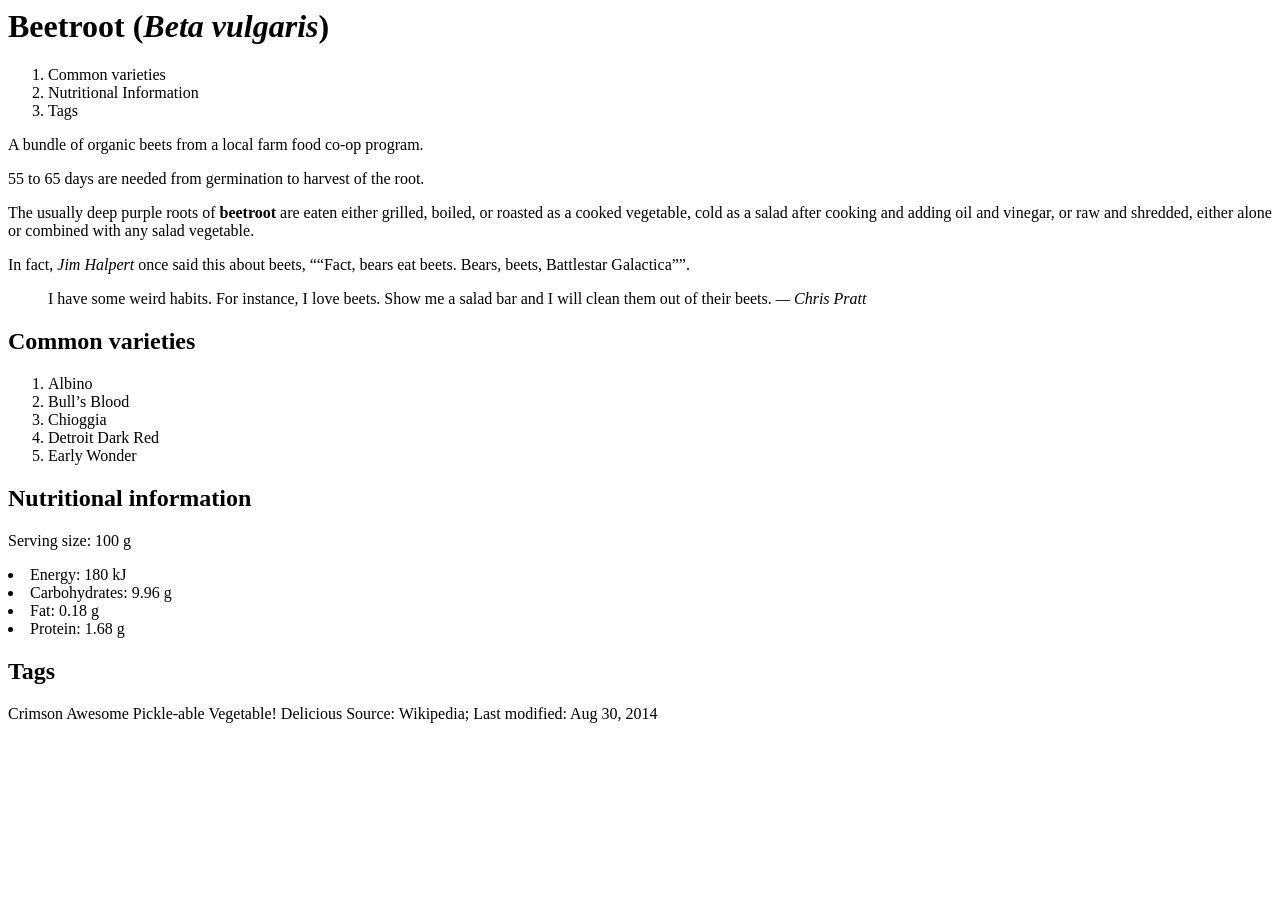
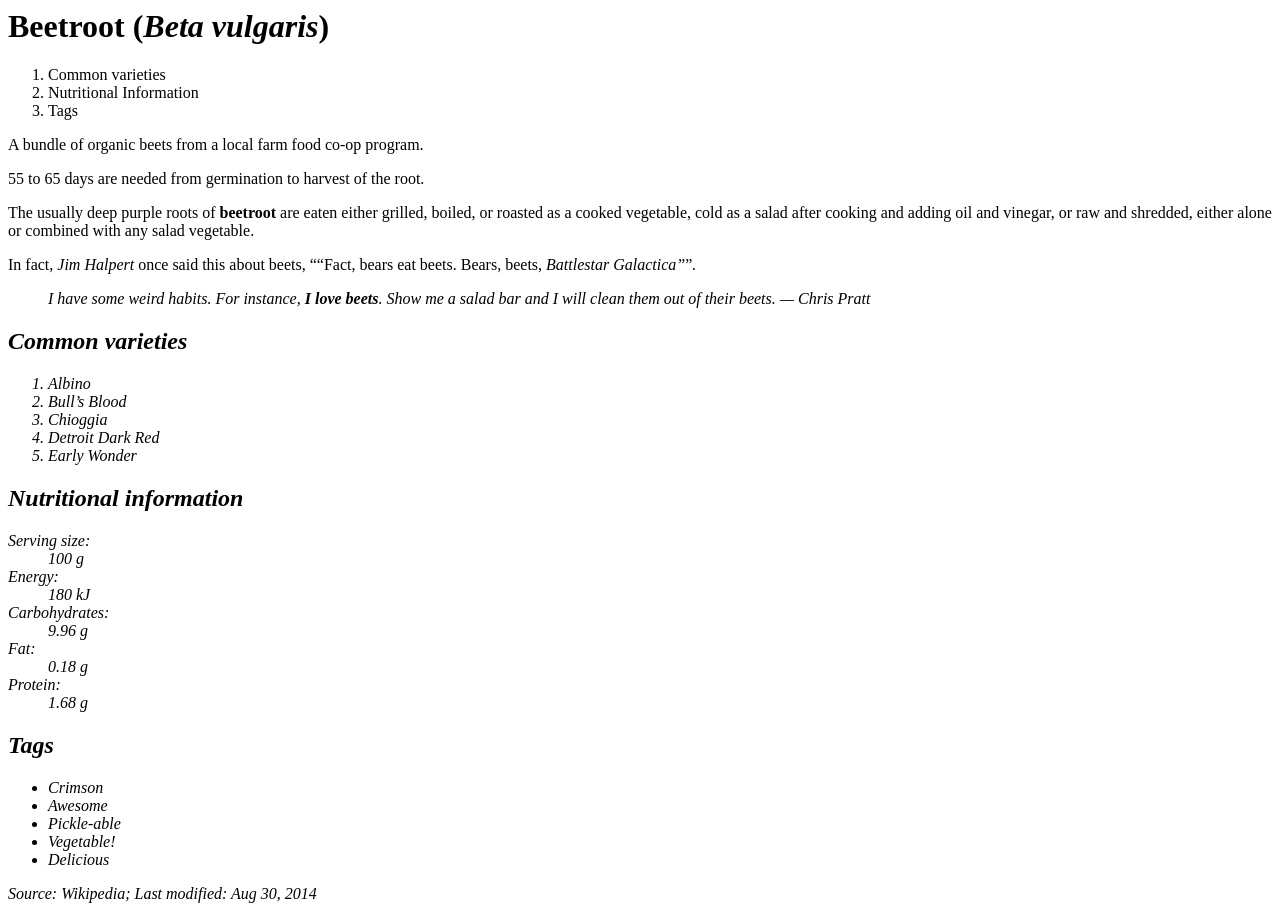
Before and after one commit to rachel-glennie/intro-to-html, a plain HTML site: page index.html in a window 1280 px wide. Before the commit the page ends 800 px from the top, so only its background shows below. Drawn offline with Linux system fonts and the light colour scheme.

Commit message:
Edited Lists and Paragraphs

```diff
--- a/index.html
+++ b/index.html
@@ -11,8 +11,8 @@
 	<p>A bundle of organic beets from a local farm food co-op program. </p>
 	<p><time>55 to 65 days</time> are needed from germination to harvest of the root.</p>
 	<p>The usually deep purple roots of <b>beetroot</b> are eaten either grilled, boiled, or roasted as a cooked vegetable, cold as a salad after cooking and adding oil and vinegar, or raw and shredded, either alone or combined with any salad vegetable.</p>
-	<p>In fact, <cite>Jim Halpert</cite> once said this about beets, <q>“Fact, bears eat beets. Bears, beets, Battlestar Galactica”</q>.
-<blockquote>I have some weird habits. For instance, I love beets. Show me a salad bar and I will clean them out of their beets.
+	<p>In fact, <cite>Jim Halpert</cite> once said this about beets, <q>“Fact, bears eat beets. Bears, beets, <i>Battlestar Galactica<i/>”</q>.
+<blockquote>I have some <em>weird habits</em>. For instance, <strong>I love beets</strong>. Show me a salad bar and I will clean them out of their beets.
 <cite>— Chris Pratt</cite></blockquote>
 
 <header>
@@ -27,20 +27,32 @@
 	<li>Early Wonder</li>
 </ol>
 
+<header>
 <h2>Nutritional information</h2>
+</header>
 
-<dl>Serving size: 100 g</dl>
 <dl>
-	<li>Energy: 180 kJ</li>
-	<li>Carbohydrates: 9.96 g</li>
-	<li>Fat: 0.18 g</li>
-	<li>Protein: 1.68 g</li>
+	<dt>Serving size:</dt>
+	<dd>100 g</dd>
+	<dt>Energy:</dt>
+	<dd>180 kJ</dd>
+
+	<dt>Carbohydrates:</dt>
+	<dd>9.96 g</dd>
+
+	<dt>Fat:</dt>
+	<dd>0.18 g</dd>
+
+	<dt>Protein:</dt>
+	 <dd>1.68 g</dd>
 </dl>
 
 <h2>Tags</h2>
-Crimson
-Awesome
-Pickle-able
-Vegetable!
-Delicious
-Source: Wikipedia; Last modified: Aug 30, 2014
+<ul>
+	<li>Crimson</li>
+	<li>Awesome</li>
+	<li>Pickle-able</li>
+	<li>Vegetable!</li>
+	<li>Delicious</li>
+</ul>
+Source: Wikipedia; Last modified: <time>Aug 30, 2014<time>
```
